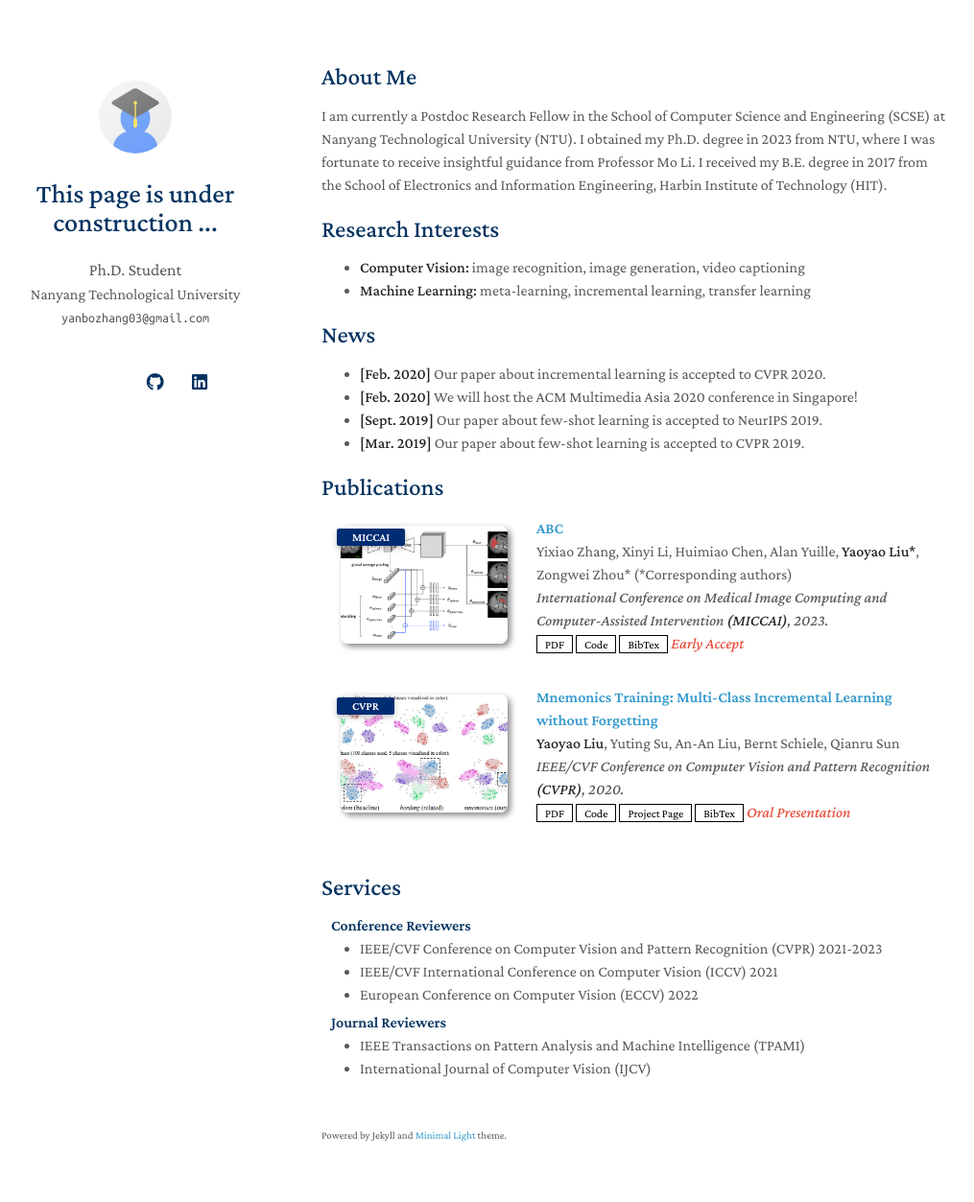
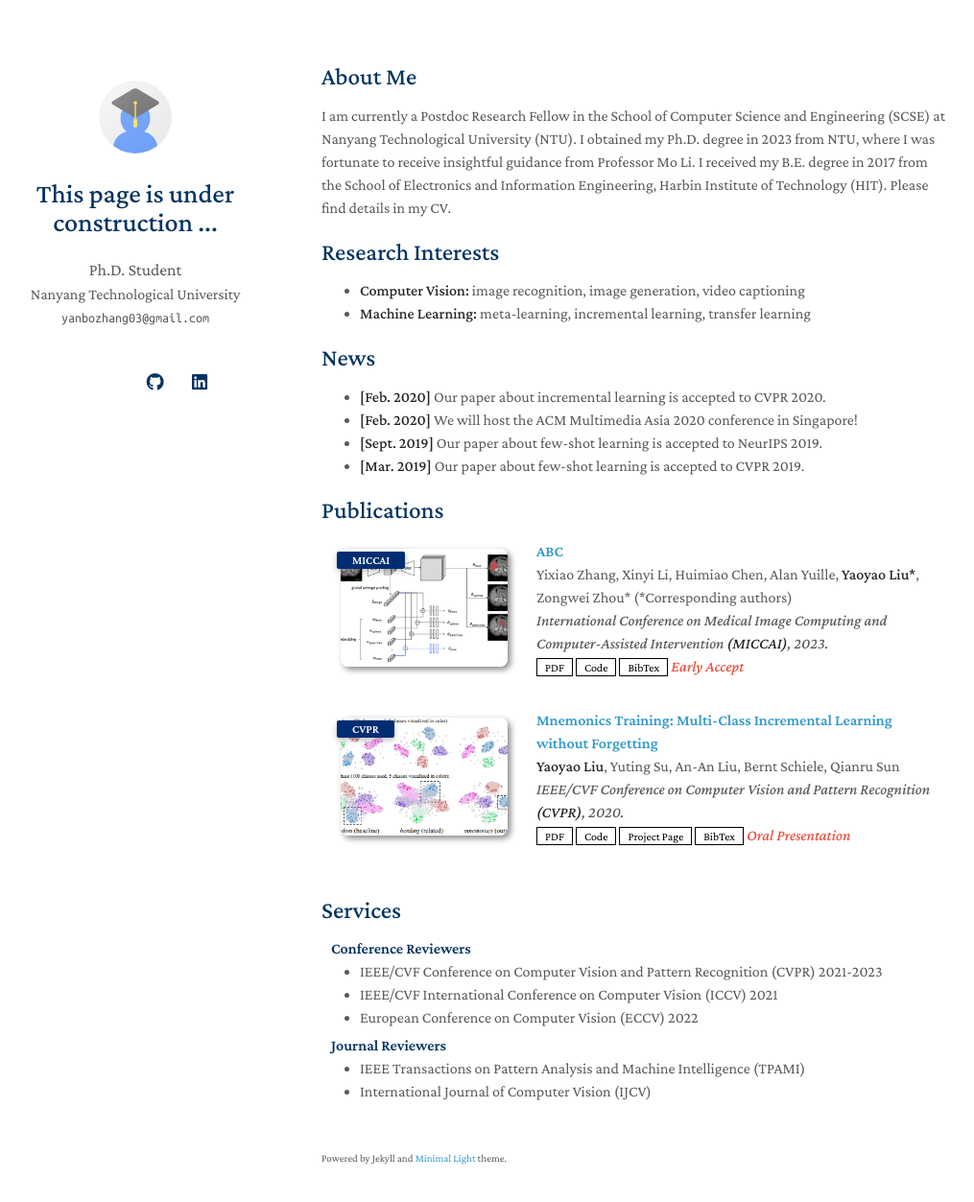
Before and after one commit to yanbozhang003/yanbozhang003.github.io, a Jekyll site: the page built from index.md, in a window 1280 px wide and 1288 px high. Shown: the top 1253 px of the window at 96% size, without its empty margins (135-1150 px from the left). Built offline with Jekyll 4.4.1, drawn with Linux system fonts in a browser that asks for light colours; nearby versions of some CDN libraries; a style sheet for code colours, icons or effects is not loaded; our own code applies the rules of GitHub Pages for plain Markdown files.

Commit message:
Update index.md

```diff
--- a/index.md
+++ b/index.md
@@ -7,6 +7,7 @@ layout: homepage
 I am currently a Postdoc Research Fellow in the School of Computer Science and Engineering (SCSE) at Nanyang Technological University (NTU).
 I obtained my Ph.D. degree in 2023 from NTU, where I was fortunate to receive insightful guidance from Professor Mo Li.
 I received my B.E. degree in 2017 from the School of Electronics and Information Engineering, Harbin Institute of Technology (HIT).
+Please find details in my CV.
 
 ## Research Interests
 
```
